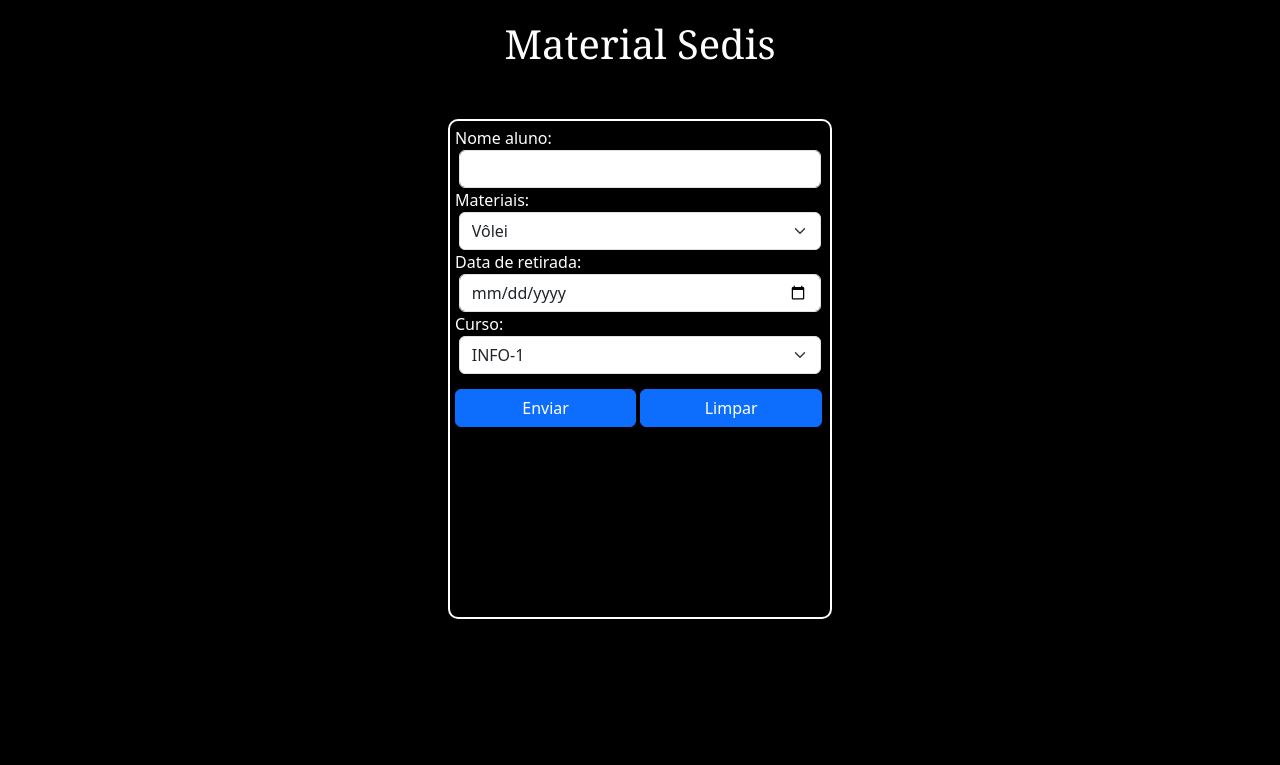
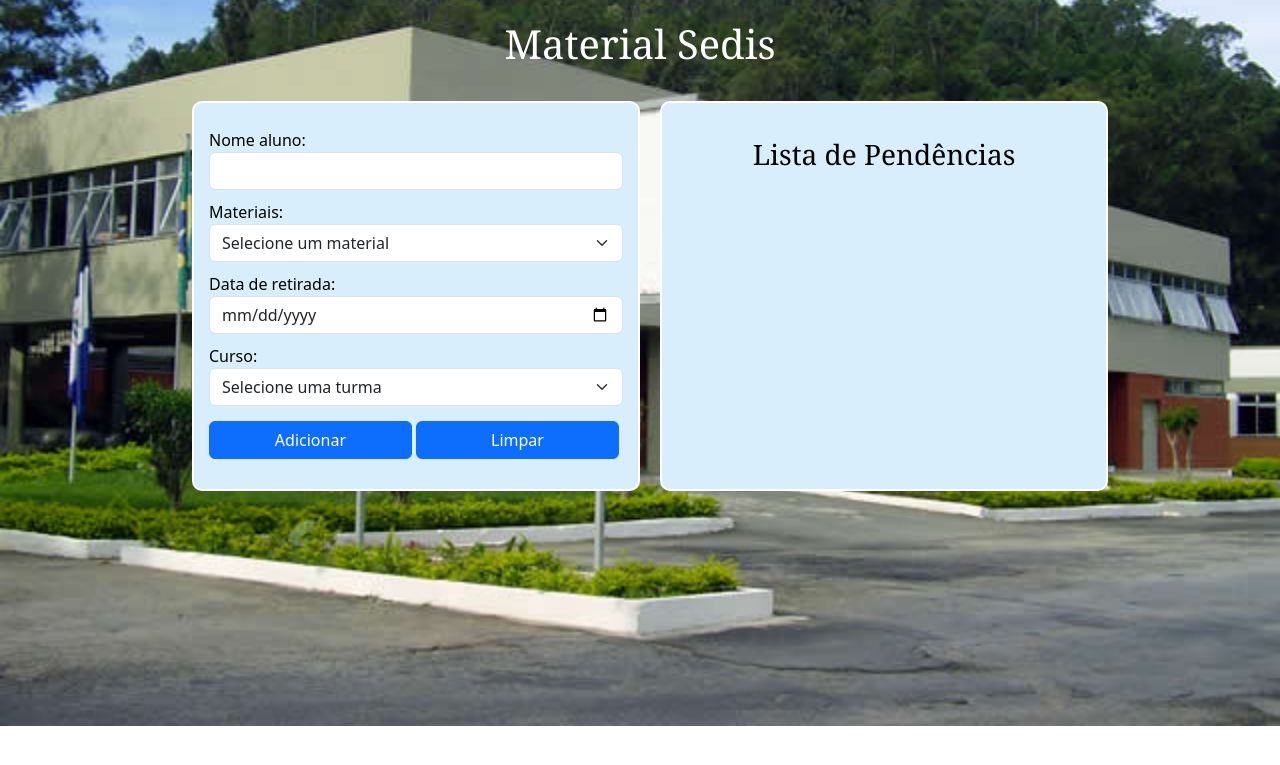
Before and after one commit to PedroSchuenck/PedroSchuenck.github.io, a PHP site: page / in a window 1280 px wide. Shown: the top 765 px of the page. Run offline with PHP 8.4, Linux system fonts and the light colour scheme.

Commit message:
0.1 primeira impressão
feito toda a lógica e estilização por enquanto

```diff
--- a/MaterialSedis/estilo.css
+++ b/MaterialSedis/estilo.css
@@ -1,26 +1,31 @@
 #corpo{
-    background-color: black;
+    background-image: url(img/cefet.jpg);
+    background-repeat: no-repeat;
+    background-size: cover;
+    background-position: center;
+    background-repeat: no-repeat;
 }
-#title{
+.title{
     color: white;
     text-align: center;
     margin-top: 20px;
     font-family:Cambria, Cochin, Georgia, Times, 'Times New Roman', serif;
 }
 #corpo-main{
-    width: 30%;
-    height: 500px;
+    width: 35%;
+    height: 390px;
     border: 2px solid white;
-    margin: 0 auto;
-    margin-top: 4%;
+    margin-top: 25px;
     border-radius: 10px;
-    padding: 5px;
+    padding: 15px;
+    background-color:#d8eefc;
+    margin-left: 15%;
 }
 .label{
-    color: white;
+    color: black;
 }
 #input-nome, #select-material, #input-data, #select-curso{
-    width:98%;
+    width: 100%;
     margin: 0 auto;
 }
 #div-buttons{
@@ -29,3 +34,34 @@
 .button{
     width: 49%;
 }
+label{
+    margin-top: 10px;
+}
+#lista{
+    width: 35%;
+    height: 390px;
+    border: 2px solid white;
+    margin-top: 25px;
+    border-radius: 10px;
+    padding: 15px;
+    background-color:#d8eefc;
+
+}
+#container-main{
+    display: flex;
+    margin: 0 auto;
+    gap: 20px;
+}
+#title-pendencia{
+    color: black;
+    text-align: center;
+    margin-top: 20px;
+    font-family:Cambria, Cochin, Georgia, Times, 'Times New Roman', serif;
+}
+#button-devolve{
+    padding: 5px;
+    border-radius: 5px;
+    background-color: #28A745;
+    color: white;
+    border: 2px white solid;
+}
--- a/MaterialSedis/index.html
+++ b/MaterialSedis/index.html
@@ -5,52 +5,58 @@
     <meta name="viewport" content="width=device-width, initial-scale=1.0">
     <title>Material Sedis</title>
     <link rel="stylesheet" href="estilo.css">
+    <link href="https://cdn.jsdelivr.net/npm/bootstrap@5.3.2/dist/css/bootstrap.min.css" rel="stylesheet" integrity="sha384-T3c6CoIi6uLrA9TneNEoa7RxnatzjcDSCmG1MXxSR1GAsXEV/Dwwykc2MPK8M2HN" crossorigin="anonymous">
     <script defer src="material.js"></script>
-    <link href="https://cdn.jsdelivr.net/npm/bootstrap@5.3.2/dist/css/bootstrap.min.css" rel="stylesheet" integrity="sha384-T3c6CoIi6uLrA9TneNEoa7RxnatzjcDSCmG1MXxSR1GAsXEV/Dwwykc2MPK8M2HN" crossorigin="anonymous">
+
+</head>
 </head>
 <body id="corpo">
     <header>
         <div id="container-header">
-            <h1 id="title">Material Sedis</h1>
+            <h1 class="title">Material Sedis</h1>
         </div>
     </header>
     <main id="container-main">
         <div id="corpo-main">
-            <form action="processa.php" method="post">
+            <form id="materialForm">
                 <label for="nome" class="label">Nome aluno:</label>
-                <input type="text" id="input-nome" name="nome" class="form-control">
+                <input type="text" id="input-nome" name="nome" class="form-control" required>
                 <label for="material" class="label">Materiais:</label>
-                <select name="material" id="select-material" class="form-select">
-                    <option value="1">Vôlei</option>
-                    <option value="2">Futsal</option>
-                    <option value="3">Ping-pong</option>
-                    <option value="4">Xadrez</option>
-                    <option value="5">Uno</option>
-                    <option value="6">Talheres</option>
+                <select name="material" id="select-material" class="form-select" required   >
+                    <option value="" disabled selected hidden>Selecione um material</option>
+                    <option value="Bola de Vôlei">Bola de Vôlei</option>
+                    <option value="Bola de Futsal">Bola de Futsal</option>
+                    <option value="Ping-pong">Ping-pong</option>
+                    <option value="Xadrez">Xadrez</option>
+                    <option value="Uno">Uno</option>
+                    <option value="Talheres">Talheres</option>
                 </select>
                 <label for="data" class="label">Data de retirada:</label>
-                <input type ="date" name="data" id="input-data" class="form-control">
+                <input type ="date" name="data" id="input-data" class="form-control" required>
                 <label for="curso" class="label">Curso:</label>
-                <select name="curso" id="select-curso" class="form-select">
-                    <option value="1">INFO-1</option>
-                    <option value="2">ADM-1</option>
-                    <option value="3">INFO-2</option>
-                    <option value="4">ADM-2</option>
-                    <option value="5">INFO-3</option>
-                    <option value="6">ADM-3</option>
-                    <option value="7">ENGENHARIA ELÉTRICA</option>
-                    <option value="8">SISTEMA DE INFORMAÇÃO</option>
-                    <option value="9">TURISMO</option>
+                <select name="curso" id="select-curso" class="form-select" required >
+                    <option value="" disabled selected hidden>Selecione uma turma</option>
+                    <option value="INFO-1">INFO-1</option>
+                    <option value="ADM-1">ADM-1</option>
+                    <option value="INFO-2">INFO-2</option>
+                    <option value="ADM-2">ADM-2</option>
+                    <option value="INFO-3">INFO-3</option>
+                    <option value="ADM-3">ADM-3</option>
+                    <option value="ENGENHARIA ELÉTRICA">ENGENHARIA ELÉTRICA</option>
+                    <option value="SISTEMA DE INFORMAÇÃO">SISTEMA DE INFORMAÇÃO</option>
+                    <option value="TURISMO">TURISMO</option>
                 </select>
                 <div id="div-buttons">
-                    <input type="submit" value="Enviar" class="btn btn-primary button">
+                    <input type="submit" value="Adicionar" class="btn btn-primary button">
                     <input type="reset" value="Limpar" class="btn btn-primary button">
                 </div>
             </form>
         </div>
+        <div id="lista">
+            <h3 id="title-pendencia">Lista de Pendências</h3>
+            <ul id="listaRegistros"></ul>
+        </div>
     </main>
-    <footer id="container-footer">
-
-    </footer>
+    <footer id="container-footer"></footer>
 </body>
 </html>
--- a/MaterialSedis/material.js
+++ b/MaterialSedis/material.js
@@ -0,0 +1,68 @@
+
+    let listaRegistros = document.getElementById('listaRegistros');
+
+    document.addEventListener("DOMContentLoaded", function () {
+        let registrosAntigos = JSON.parse(localStorage.getItem('registros')) || [];
+
+        registrosAntigos.forEach(function (registro) {
+            let listItem = document.createElement('li');
+            listItem.textContent = registro;
+
+            let devolucaoButton = document.createElement('button');
+            devolucaoButton.setAttribute("id", "button-devolve");
+            devolucaoButton.textContent = 'Devolvido';
+
+            devolucaoButton.setAttribute('data-registro', registro);
+
+            devolucaoButton.addEventListener('click', function () {
+                listaRegistros.removeChild(listItem);
+
+                let registrosAntigos = JSON.parse(localStorage.getItem('registros')) || [];
+                let registroParaRemover = devolucaoButton.getAttribute('data-registro');
+                registrosAntigos = registrosAntigos.filter(function (r) {
+                    return r !== registroParaRemover;
+                });
+                localStorage.setItem('registros', JSON.stringify(registrosAntigos));
+            });
+
+            listItem.appendChild(devolucaoButton);
+            listaRegistros.appendChild(listItem);
+        });
+    });
+
+    document.getElementById('materialForm').addEventListener('submit', function (event) {
+        event.preventDefault();
+
+        let nome = document.getElementById('input-nome').value;
+        let material = document.getElementById('select-material').value;
+        let data = document.getElementById('input-data').value;
+        let curso = document.getElementById('select-curso').value;
+
+        let registro = nome + ' pegou ' + material + ' em ' + data + ', da turma/curso: ' + curso +'. ';
+        let listItem = document.createElement('li');
+        listItem.textContent = registro;
+
+
+        let devolucaoButton = document.createElement('button');
+        devolucaoButton.textContent = 'Devolvido';
+        devolucaoButton.setAttribute("id", "button-devolve");
+        devolucaoButton.setAttribute('data-registro', registro);
+        devolucaoButton.addEventListener('click', function () {
+            listaRegistros.removeChild(listItem);
+
+            let registrosAntigos = JSON.parse(localStorage.getItem('registros')) || [];
+            let registroParaRemover = devolucaoButton.getAttribute('data-registro');
+            registrosAntigos = registrosAntigos.filter(function (r) {
+                return r !== registroParaRemover;
+            });
+            localStorage.setItem('registros', JSON.stringify(registrosAntigos));
+        });
+        listItem.appendChild(devolucaoButton);
+        listaRegistros.appendChild(listItem);
+
+        document.getElementById('materialForm').reset();
+
+        let registrosAntigos = JSON.parse(localStorage.getItem('registros')) || [];
+        registrosAntigos.push(registro);
+        localStorage.setItem('registros', JSON.stringify(registrosAntigos));
+    });
```
Also changed, not shown: MaterialSedis/img/cefet.jpg (added).
